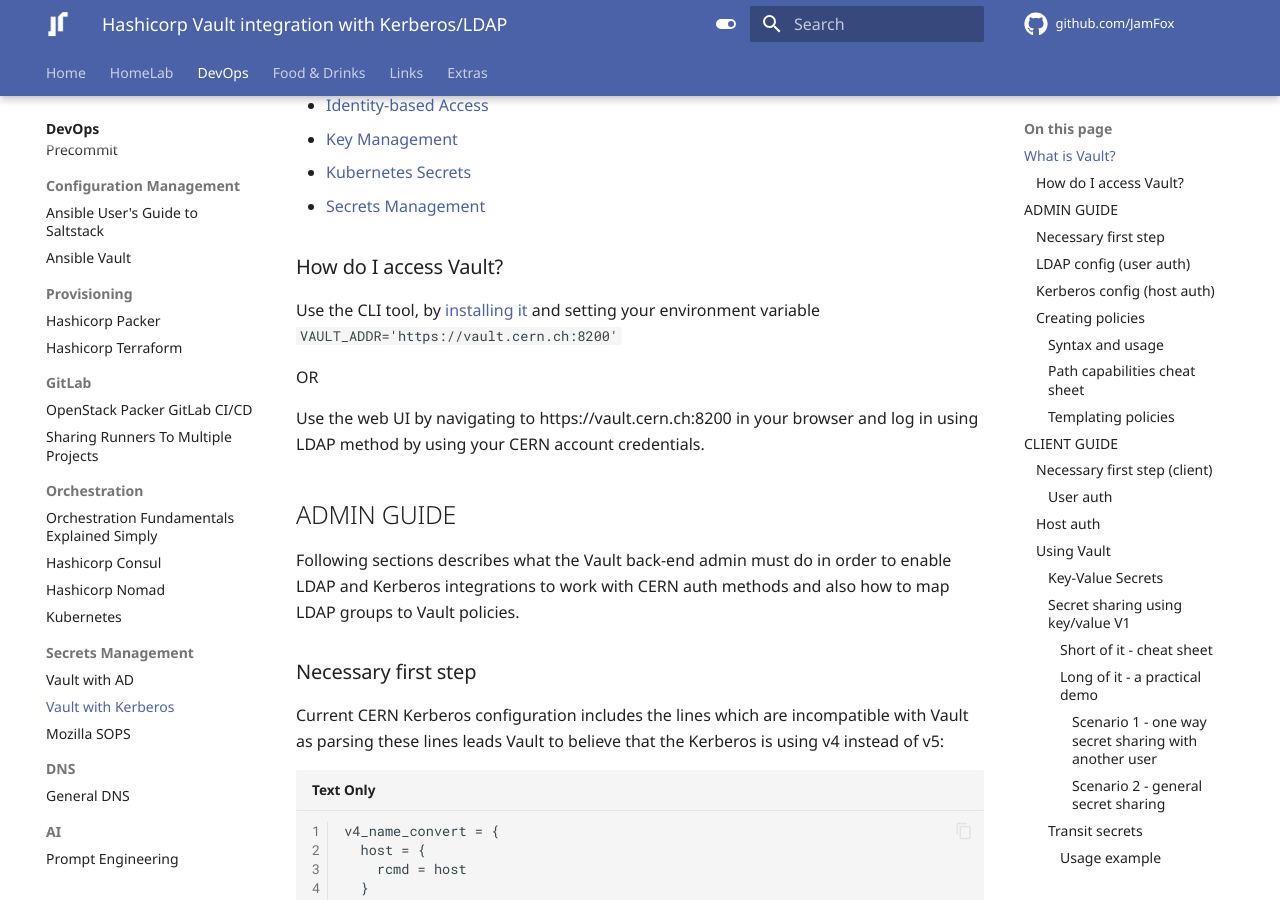
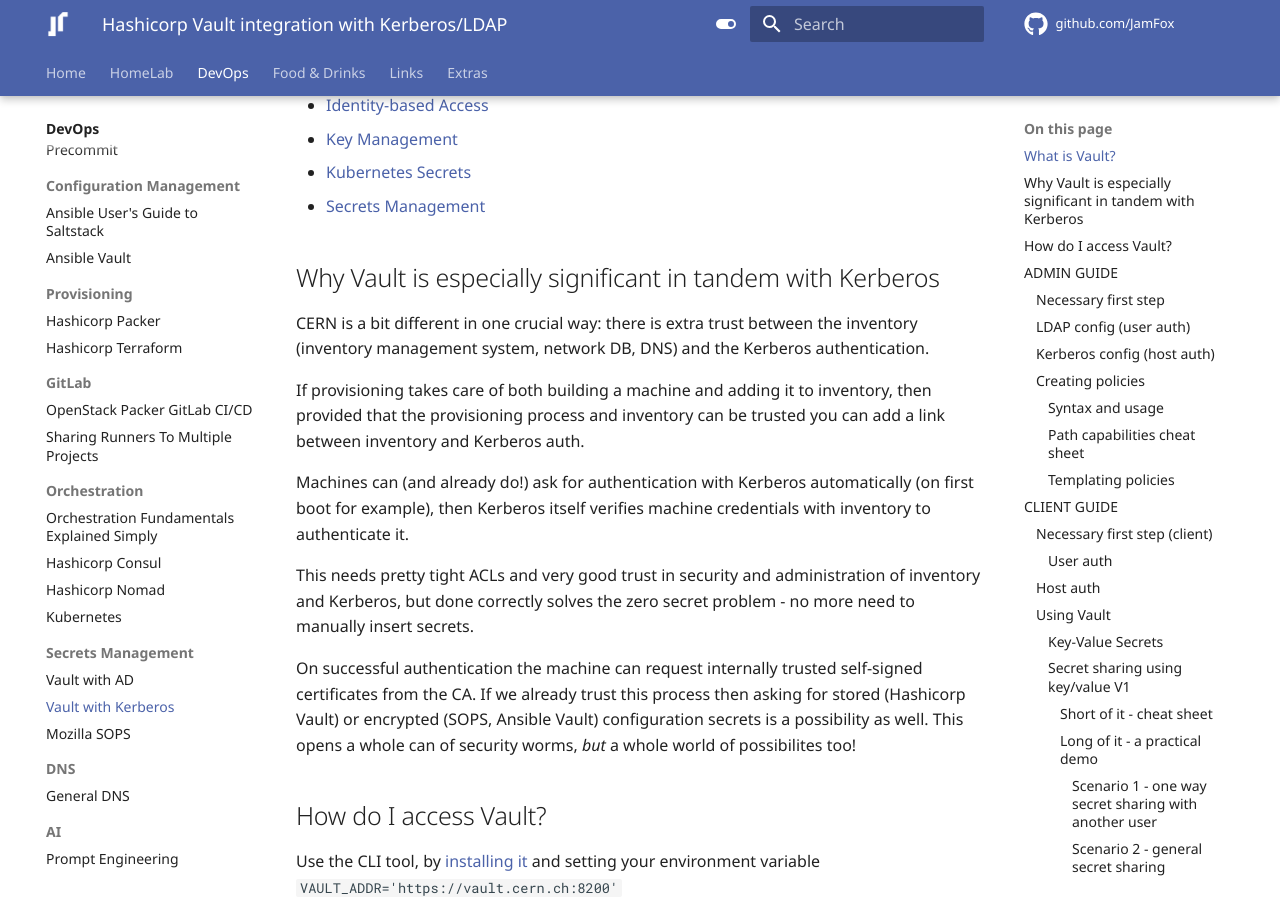
Before and after one commit to JamFox/docs.jamfox.dev, an MkDocs documentation site: the page built from docs/content/devops/vaultkrb.md, in a window 1280 px wide and 900 px high, scrolled down 531 px. Built offline with MkDocs 1.6.1 and Material for MkDocs 9.7.7, drawn with Linux system fonts in a browser that asks for light colours; comment, search, counter and statistics services are not loaded.

Commit message:
add to vault krb

```diff
--- a/docs/content/devops/vaultkrb.md
+++ b/docs/content/devops/vaultkrb.md
@@ -18,7 +18,19 @@ Examples of Vault use cases:
 - [Kubernetes Secrets](https://www.vaultproject.io/use-cases/kubernetes)
 - [Secrets Management](https://www.vaultproject.io/use-cases/secrets-management)
 
-### How do I access Vault?
+## Why Vault is especially significant in tandem with Kerberos
+
+CERN is a bit different in one crucial way: there is extra trust between the inventory (inventory management system, network DB, DNS) and the Kerberos authentication.
+
+If provisioning takes care of both building a machine and adding it to inventory, then provided that the provisioning process and inventory can be trusted you can add a link between inventory and Kerberos auth.
+
+Machines can (and already do!) ask for authentication with Kerberos automatically (on first boot for example), then Kerberos itself verifies machine credentials with inventory to authenticate it.
+
+This needs pretty tight ACLs and very good trust in security and administration of inventory and Kerberos, but done correctly solves the zero secret problem - no more need to manually insert secrets.
+
+On successful authentication the machine can request internally trusted self-signed certificates from the CA. If we already trust this process then asking for stored (Hashicorp Vault) or encrypted (SOPS, Ansible Vault) configuration secrets is a possibility as well. This opens a whole can of security worms, *but* a whole world of possibilites too!
+
+## How do I access Vault?
 
 Use the CLI tool, by [installing it](https://www.vaultproject.io/docs/install) and setting your environment variable `VAULT_ADDR='https://vault.cern.ch:8200'`
 
```
